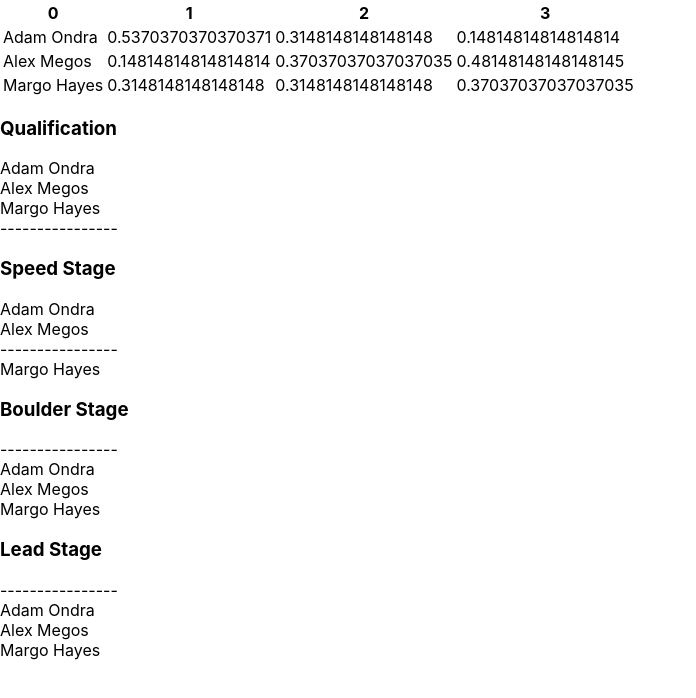
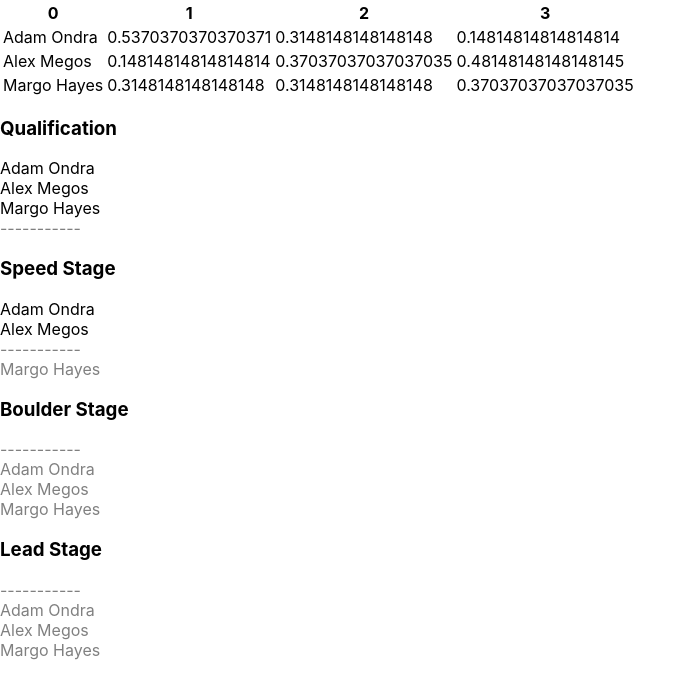
Before and after one commit to harrybiddle/compdex.rocks, a React (Create React App) app: page / in a window 1280 px wide. Shown: the top 698 px of the page, without its empty margins (0-696 px from the left). Built offline with nearby package versions, Linux system fonts and the light colour scheme.

Commit message:
Working example

```diff
--- a/src/common/bruteforce.js
+++ b/src/common/bruteforce.js
@@ -103,7 +103,7 @@ export function probabilities(
       )
     ]);
     finalOrder.sort((a, b) => {
-      if (a[1] == b[1]) {
+      if (a[1] === b[1]) {
         // athlete with lower countback wins
         return Math.sign(countback.indexOf(a[0]) - countback.indexOf(b[0]));
       } else {
--- a/src/components/app/App.js
+++ b/src/components/app/App.js
@@ -21,8 +21,9 @@ const stageTitle = {
 };
 
 export function constructColumn(state, stage) {
-  const constructDraggable = athleteId => ({
-    draggable: true,
+  const constructItem = (athleteId, isRanked) => ({
+    isRanked: isRanked,
+    isDragDisabled: false,
     draggableId: stage + "-" + athleteId,
     athleteId: athleteId,
     content: state.athletes[athleteId].name
@@ -33,22 +34,25 @@ export function constructColumn(state, stage) {
   let column = {
     title: stageTitle[stage],
     stage: "speed",
-    athletes: rankedAthleteIds.map(constructDraggable)
+    items: rankedAthleteIds.map(athleteId => constructItem(athleteId, true))
   };
 
-  // push the dividing line
-  column.athletes.push({
-    isDividingLine: true,
-    draggable: false,
-    content: "----------------"
+  // add an empty item
+  column.items.push({
+    isRanked: false,
+    isDragDisabled: true,
+    draggableId: stage + "-divider",
+    athleteId: "divider",
+    isDivider: true,
+    content: "-----------"
   });
 
   // push all unranked athletes
   const allAthleteIds = Object.keys(state.athletes);
-  allAthleteIds.map(athleteId => {
+  allAthleteIds.forEach(athleteId => {
     const isRanked = rankedAthleteIds.includes(athleteId);
     if (!isRanked) {
-      column.athletes.push(constructDraggable(athleteId));
+      column.items.push(constructItem(athleteId, false));
     }
   });
   return column;
@@ -75,15 +79,7 @@ class App extends React.Component {
           onDragEnd={result =>
             this.setState(newStateOnDragEnd(this.state, result))
           }
-          columns={{
-            [stage.QUALIFICATION]: constructColumn(
-              this.state,
-              stage.QUALIFICATION
-            ),
-            [stage.SPEED]: constructColumn(this.state, stage.SPEED),
-            [stage.BOULDER]: constructColumn(this.state, stage.BOULDER),
-            [stage.LEAD]: constructColumn(this.state, stage.LEAD)
-          }}
+          columns={constructColumns(this.state)}
           columnOrder={[
             stage.QUALIFICATION,
             stage.SPEED,
@@ -96,6 +92,14 @@ class App extends React.Component {
   }
 }
 
+function constructColumns(state) {
+  return {
+    [stage.QUALIFICATION]: constructColumn(state, stage.QUALIFICATION),
+    [stage.SPEED]: constructColumn(state, stage.SPEED),
+    [stage.BOULDER]: constructColumn(state, stage.BOULDER),
+    [stage.LEAD]: constructColumn(state, stage.LEAD)
+  };
+}
 export function predictionsProps(state) {
   function* headers(length) {
     yield "1st";
@@ -122,46 +126,49 @@ export function predictionsProps(state) {
   };
 }
 
-export function rankingsProps(state) {
-  return;
-}
+export function newStateOnDragEnd(state, result) {
+  console.log(result);
 
-export function newStateOnDragEnd(oldState, result) {
+  // ignore drags with no destination
   const { destination, source } = result;
-  if (!destination) return oldState;
+  if (!destination) return state;
 
-  // only allow certain drags
-  const columns = rankingsProps(oldState);
-  const sourceStage = columns[source.droppableId].stage;
-  const destinationStage = columns[destination.droppableId].stage;
-  const isReorder = sourceStage === destinationStage;
-  const dragAllowed =
-    isReorder ||
-    sourceStage === stage.ISOLATION ||
-    destinationStage === stage.ISOLATION;
-  if (!dragAllowed) {
-    return oldState;
+  // ignore drags between stages
+  const columns = constructColumns(state);
+  if (source.droppableId !== destination.droppableId) {
+    return state;
   }
 
-  // remove athlete from source, if it is not the isolation stage
-  let newState = oldState;
-  if (sourceStage !== stage.ISOLATION) {
-    newState = update(newState, {
-      [sourceStage]: { $splice: [[source.index, 1]] }
+  // do not allow the dividing line to be dragged
+  const stage = source.droppableId;
+  const column = columns[stage];
+  let dividerIndex = column.items.findIndex(item => item.isDivider);
+  if (source.index === dividerIndex) return state;
+
+  // remove athlete from source, if they were already ranked
+  const wasRanked = source.index < dividerIndex;
+  if (wasRanked) {
+    state = update(state, {
+      [stage]: { $splice: [[source.index, 1]] }
     });
+    dividerIndex--;
   }
 
-  // insert athlete into target, if it is not the isolation stage
-  const athlete = columns[source.droppableId].athletes[source.index];
-  if (destinationStage !== stage.ISOLATION) {
-    newState = update(newState, {
-      [destinationStage]: {
-        $splice: [[destination.index, 0, athlete.athleteId]]
+  // insert athlete into destination, if they are now ranked
+  const athleteId = column.items[source.index].athleteId;
+  const willBeRanked = destination.index <= dividerIndex;
+  console.log("willBeRanked" + willBeRanked);
+  console.log("destination.index" + destination.index);
+  console.log("dividerIndex" + dividerIndex);
+  if (willBeRanked) {
+    state = update(state, {
+      [stage]: {
+        $splice: [[destination.index, 0, athleteId]]
       }
     });
   }
 
-  return newState;
+  return state;
 }
 
 export default App;
--- a/src/components/column/Column.js
+++ b/src/components/column/Column.js
@@ -10,9 +10,11 @@ export default class Column extends React.Component {
         <Droppable droppableId={this.props.droppableId}>
           {provided => (
             <div ref={provided.innerRef} {...provided.droppableProps}>
-              {this.props.column.athletes.map((athlete, index) => (
+              {this.props.column.items.map((athlete, index) => (
                 <DraggableAthlete
                   key={athlete.draggableId}
+                  isDragDisabled={athlete.isDragDisabled}
+                  isRanked={athlete.isRanked}
                   athlete={athlete}
                   index={index}
                 />
--- a/src/components/draggableathlete/DraggableAthlete.js
+++ b/src/components/draggableathlete/DraggableAthlete.js
@@ -7,14 +7,21 @@ export default class DraggableAthlete extends React.Component {
       <Draggable
         draggableId={this.props.athlete.draggableId}
         index={this.props.index}
+        isDragDisabled={this.props.isDragDisabled}
       >
         {provided => (
           <div
             {...provided.draggableProps}
-            {...provided.dragHandleProps} // make whole div draggable
+            {...provided.dragHandleProps}
             ref={provided.innerRef}
           >
-            {this.props.athlete.content}
+            <div
+              style={
+                this.props.isRanked ? { color: "black" } : { color: "grey" }
+              }
+            >
+              {this.props.athlete.content}
+            </div>
           </div>
         )}
       </Draggable>
```
